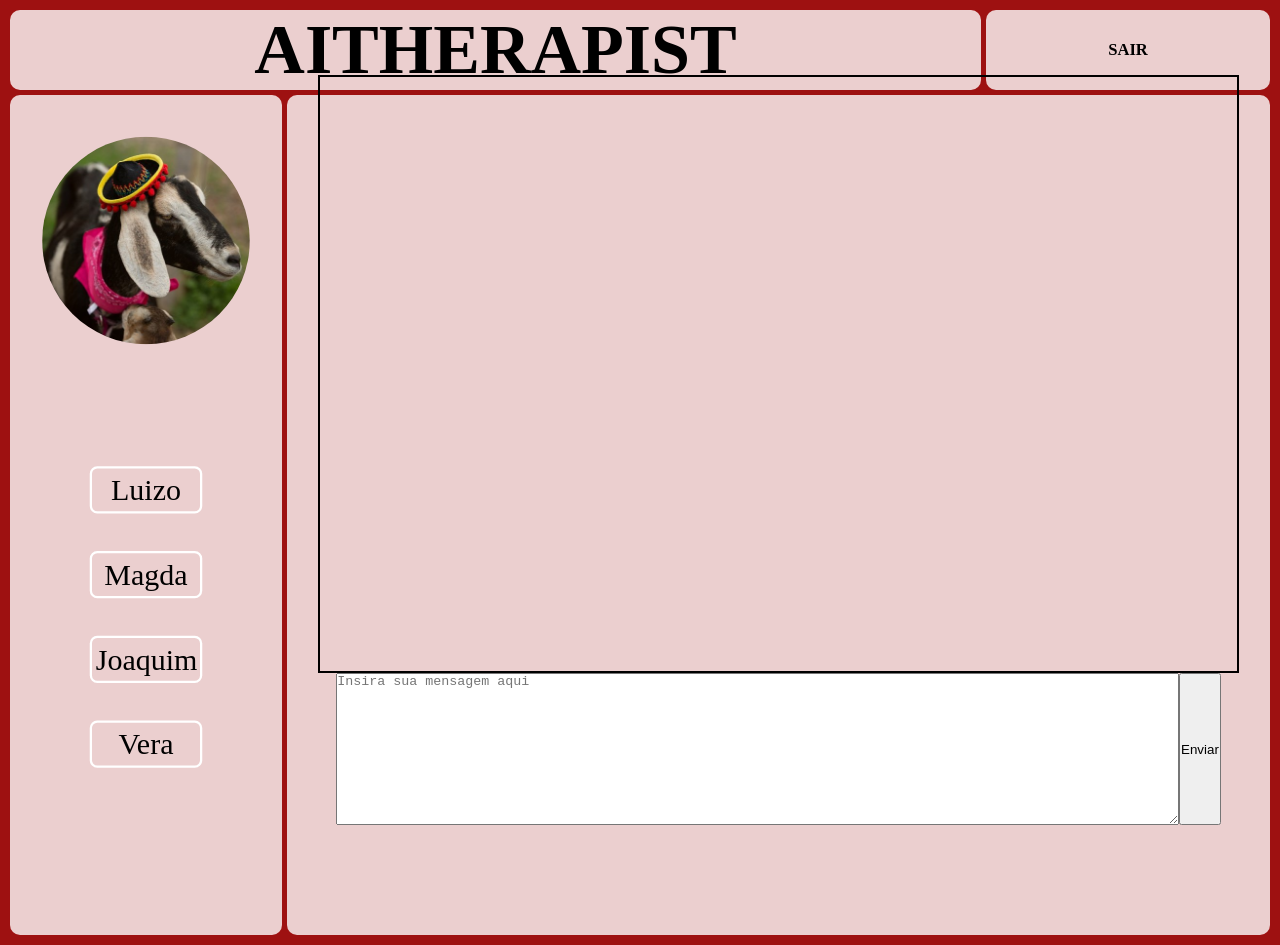
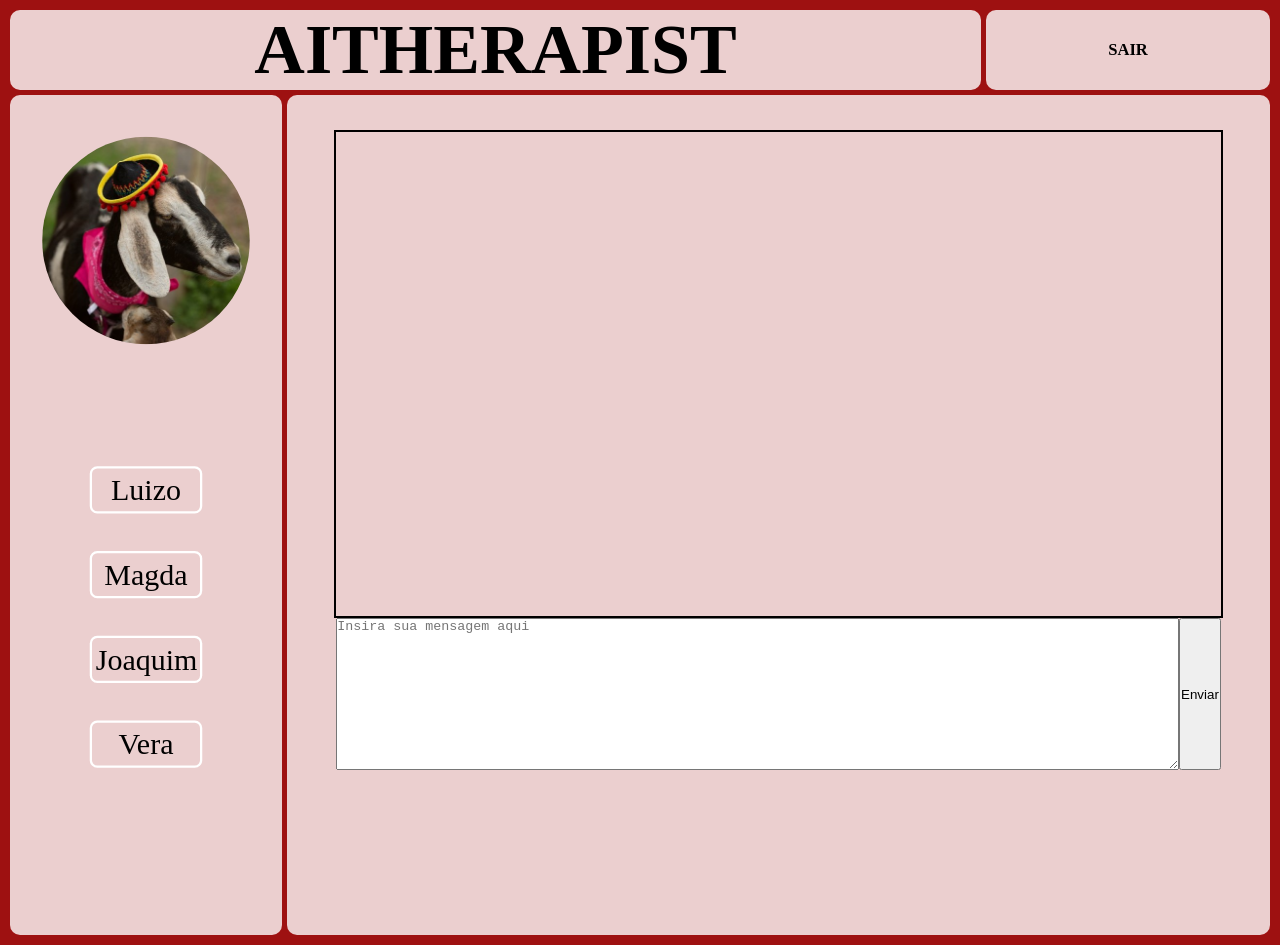
Before and after one commit to meldeoz/A3-git-projeto, a website: page ia-selection.html in a window 1280 px wide. Drawn offline with Linux system fonts and the light colour scheme.

Commit message:
ajustado responsividade do chat

```diff
--- a/src/css/selection-style.css
+++ b/src/css/selection-style.css
@@ -10,6 +10,7 @@ body {
      align-items: center;
      justify-content: center;
      font-size: 35px;
+     position: relative;
 }
 
 .item2 {
@@ -19,6 +20,7 @@ body {
      display: flex;
      align-items: center;
      justify-content: center;
+     position: relative;
 }
 
 a {
@@ -94,14 +96,13 @@ a {
      display: flex;
      flex-direction: column;
      align-items: center;
-     height: 750px;
+     height: 80%;
      width: 100%;
      position: relative;
      bottom: 65px;
 }
 
 .mensagens {
-     height: 80%;
      width: 90%;
      border: black solid 2px;
 }
@@ -168,12 +169,11 @@ a {
 
 
 #historic{
-     padding: 1rem;
      overflow: auto;
      display: flex;
      flex-direction: column;
-     gap: 1rem;
      height: 100%;
+     position: relative;
 }
 
 .box-my-message{
@@ -194,11 +194,12 @@ a {
 .chat-message{
      text-align: left;
      background-color: darkgray;
+     max-width: 500px;
 }
 
 .my-message, .chat-message {
      border-radius: 10px;
      padding: 1rem;
      color: white;
-     margin: 0;
+     margin: 20px;
 }
```
